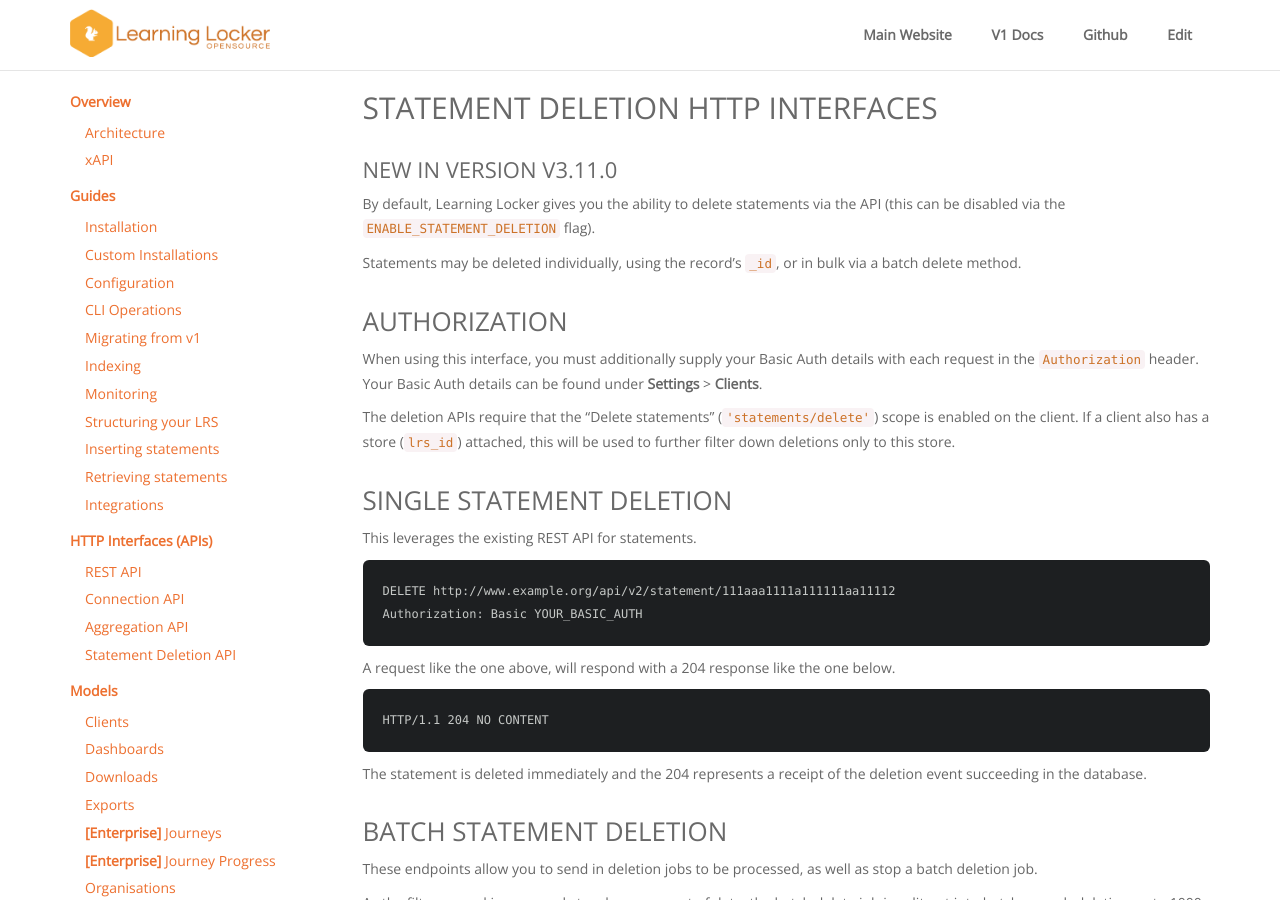
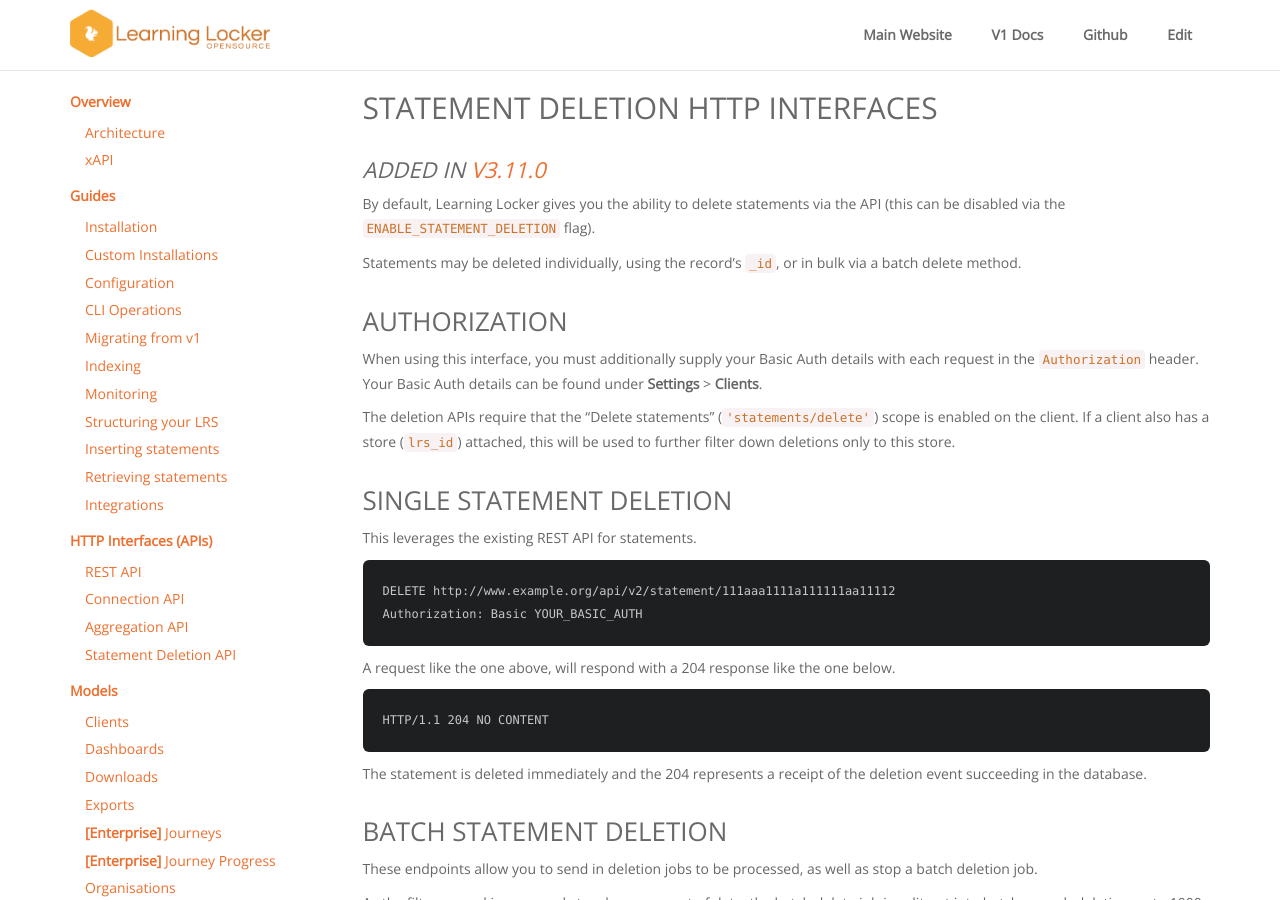
Before and after one commit to LearningLocker/docs, a Jekyll site: the page built from src/http-statement-deletion.md, in a window 1280 px wide and 900 px high. Built offline with Jekyll 4.4.1, drawn with Linux system fonts in a browser that asks for light colours; nearby versions of some CDN libraries; our own code applies the rules of GitHub Pages for plain Markdown files.

Commit message:
deletetions

```diff
--- a/src/http-statement-deletion.md
+++ b/src/http-statement-deletion.md
@@ -3,7 +3,7 @@
 
 # Statement Deletion HTTP Interfaces
 
-### New in version v3.11.0
+### _Added in [v3.11.0](https://github.com/LearningLocker/learninglocker/releases)_
 
 By default, Learning Locker gives you the ability to delete statements via the API (this can be disabled via the `ENABLE_STATEMENT_DELETION` flag).
 
```
